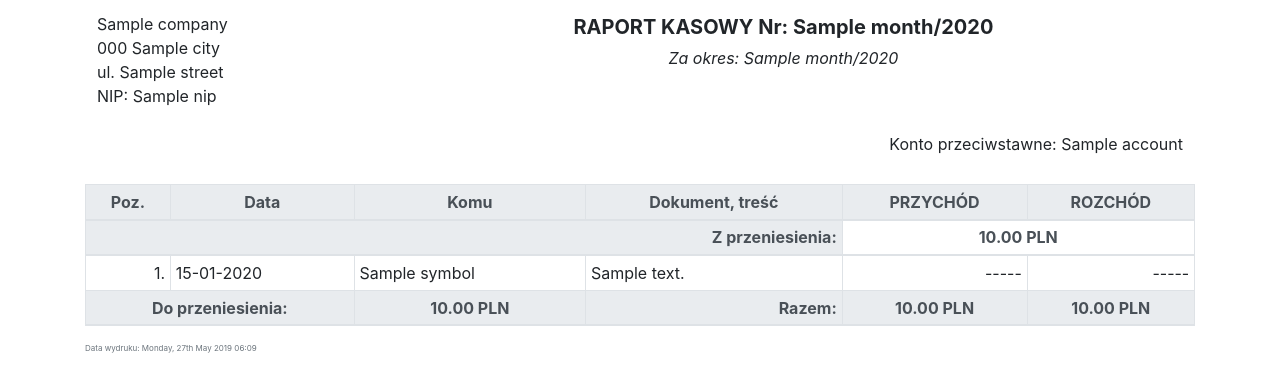
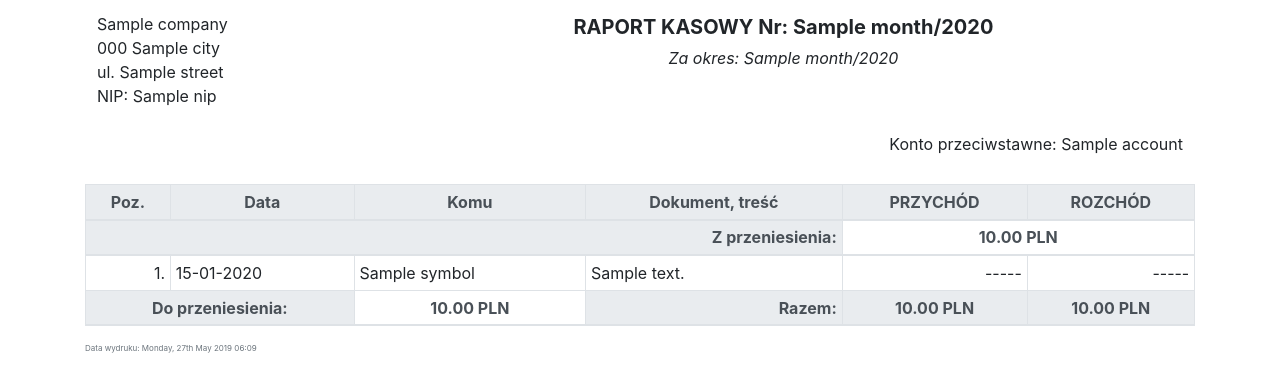
Before and after one commit to jerwski/uewtr, a Django app: template templates/cashregister/cashregister_pdf.html in a window 1280 px wide. Shown: the top 392 px of the page. Run offline with Django 3.2, Linux system fonts and the light colour scheme; the template is opened without the code that fills it: most values are stand-ins (such as "Sample title", 1, 10 or a date in 2020); some libraries are stand-ins or nearby versions.

Commit message:
refactoring

```diff
--- a/functions/myfunctions.py
+++ b/functions/myfunctions.py
@@ -385,7 +385,7 @@ def upperfirst(string:str) -> str:
 
 def quizset(iterable):
 
-	while len(iterable) >= 4:
+	if len(iterable) >= 4:
 		shuffle(iterable)
 		query, answer = iterable.popleft()
 		answers = [upperfirst(item[1]) for item in choices(iterable, k=3)]
--- a/templates/cashregister/cashregister_pdf.html
+++ b/templates/cashregister/cashregister_pdf.html
@@ -37,7 +37,7 @@
             </tbody>
             <thead class="text-center thead-light">
               <tr>
-                <th colspan="2">Do przeniesienia:</th><th>{{ status|money_format }}</th>
+                <th colspan="2">Do przeniesienia:</th><th class="bg-white">{{ status|money_format }}</th>
                 <th class="text-right">Razem:</th><th>{{ incomes|money_format }}</th><th>{{ expenditures|money_format }}</th>
               </tr>
             </thead>
```
